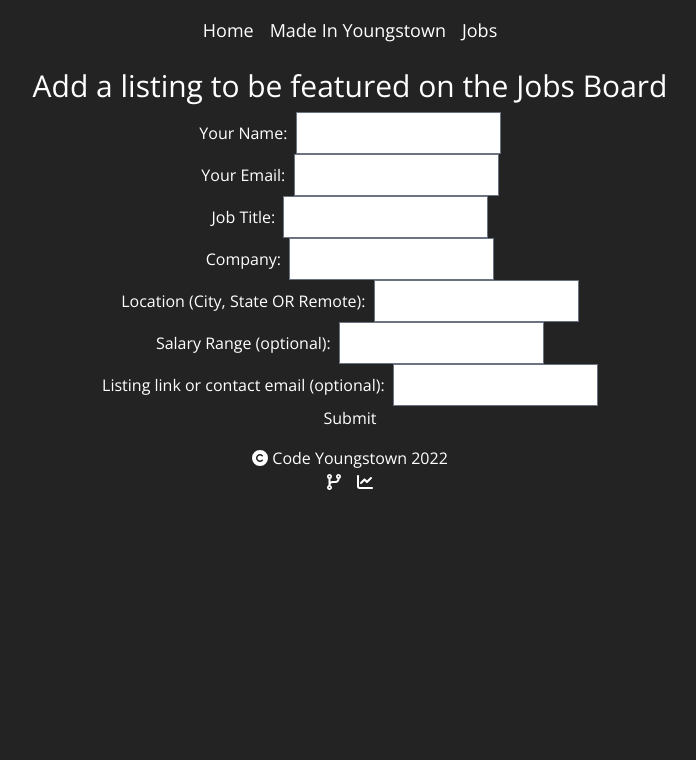
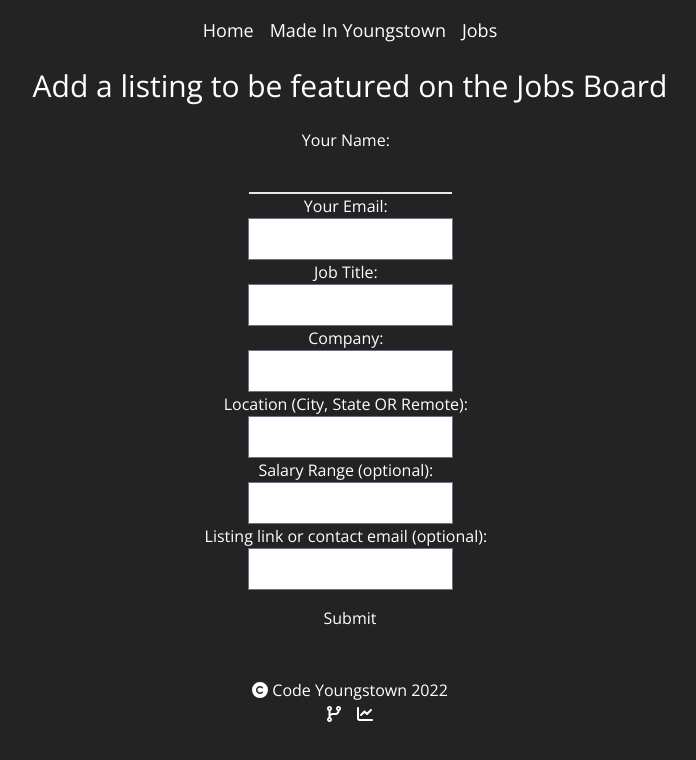
Before and after one commit to codeyoungstown/next-codeyoungstown.com, a Next.js app: page /jobs-form in a window 1280 px wide. Shown: the top 760 px of the page, without its empty margins (290-986 px from the left). Built offline with nearby package versions, Linux system fonts and the light colour scheme.

Commit message:
pushing changes before merging with link styling

```diff
--- a/components/Layout.tsx
+++ b/components/Layout.tsx
@@ -10,7 +10,7 @@ export default function Layout({ children }) {
     "Connecting software engineers, developers, and coders in the Youngstown, OH area. Join the ongoing chat via Slack and attend our meetups.";
 
   return (
-    <div className="bg-CYgray text-white text-center flex-1">
+    <div className="bg-CYgray text-white text-center flex-auto">
       <Head>
         {/*Thanks to https://megatags.co/ for generating these*/}
         <title>{title}</title>
--- a/pages/jobs-form.tsx
+++ b/pages/jobs-form.tsx
@@ -8,45 +8,58 @@ export default function JobsForm() {
       </h1>
 
       <form
-        className="text-blue"
+        className="p-4 flex-row"
         action="mailto:ryanlalchand@gmail.com"
         method="post"
         encType="text/plain"
       >
         <div>
-          <label htmlFor="name">Your Name: &nbsp;</label>
-          <input type="text" id="name" name="name" required />
+          <label htmlFor="name">Your Name: &nbsp;</label> <br />
+          <input
+            className="bg-CYgray
+                    border-0 border-b-2 border-gray-200
+                    focus:ring-0 focus:border-black"
+            type="text"
+            id="name"
+            name="name"
+            required
+          />
         </div>
         <div>
-          <label htmlFor="email">Your Email: &nbsp;</label>
+          <label htmlFor="email">Your Email: &nbsp;</label> <br />
           <input type="email" id="email" name="email" required />
         </div>
         <div>
-          <label htmlFor="jobTitle">Job Title: &nbsp;</label>
+          <label htmlFor="jobTitle">Job Title: &nbsp;</label> <br />
           <input type="text" id="jobTitle" name="jobTitle" required />
         </div>
         <div>
-          <label htmlFor="company">Company: &nbsp;</label>
+          <label htmlFor="company">Company: &nbsp;</label> <br />
           <input type="text" id="company" name="company" required />
         </div>
         <div>
           <label htmlFor="location">
             Location (City, State OR Remote): &nbsp;
-          </label>
+          </label>{" "}
+          <br />
           <input type="text" id="location" name="location" required />
         </div>
         <div>
-          <label htmlFor="salaryRange">Salary Range (optional): &nbsp;</label>
+          <label htmlFor="salaryRange">Salary Range (optional): &nbsp;</label>{" "}
+          <br />
           <input type="text" id="salaryRange" name="salaryRange" />
         </div>
         <div>
           <label htmlFor="listingLink">
             Listing link or contact email (optional): &nbsp;
-          </label>
+          </label>{" "}
+          <br />
           <input type="text" id="listingLink" name="listingLink" />
         </div>
         <div>
-          <button type="submit">Submit</button>
+          <button className="p-4 " type="submit">
+            Submit
+          </button>
         </div>
       </form>
     </Layout>
```
